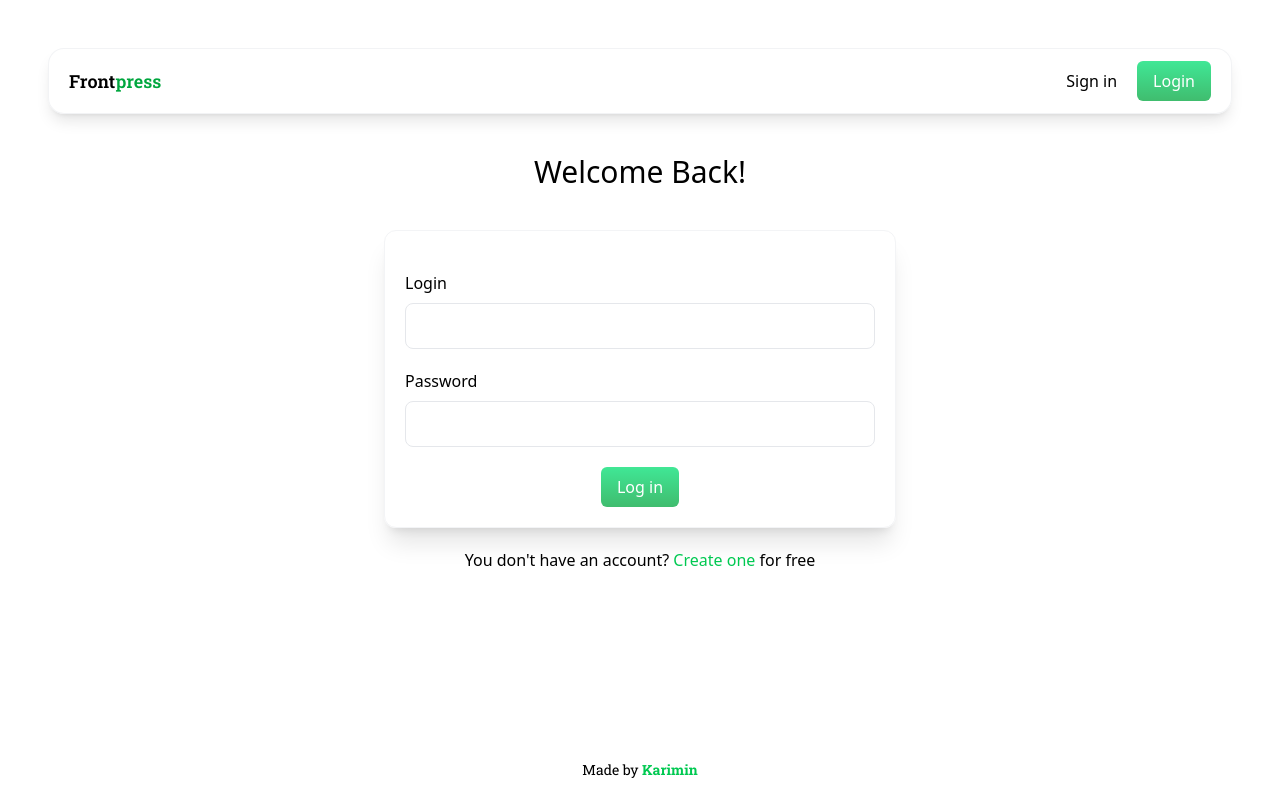
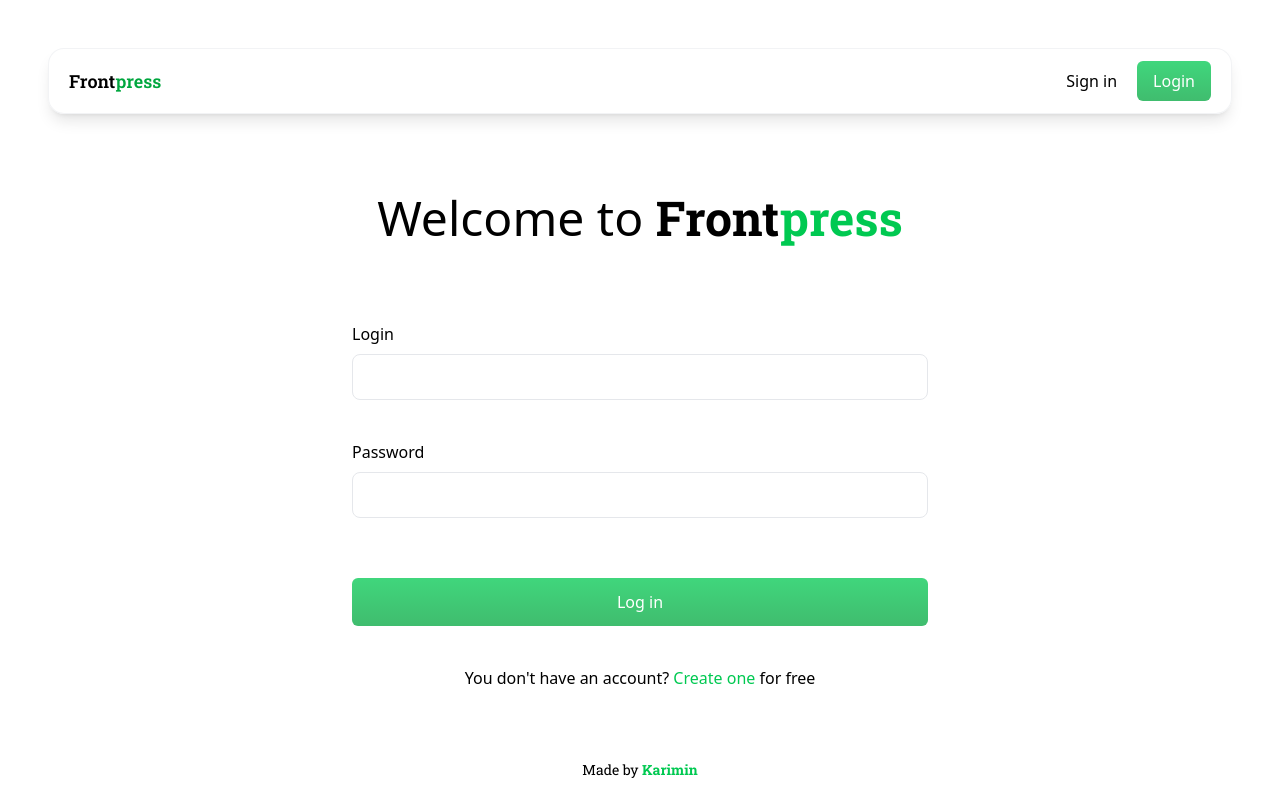
Before and after one commit to KariminK/frontpress, a React (Vite) app: page / in a window 1280 px wide. Built offline with nearby package versions, Linux system fonts and the light colour scheme.

Commit message:
remade login form styles

```diff
--- a/src/components/Form/FormInput.tsx
+++ b/src/components/Form/FormInput.tsx
@@ -6,7 +6,7 @@ interface FormInputProps {
 
 const FormInput = ({ label, id, name }: FormInputProps) => {
   return (
-    <div className="my-5">
+    <div className="my-10">
       <label className="capitalize" htmlFor={id}>
         {label}
       </label>
--- a/src/layouts/LoginLayout.tsx
+++ b/src/layouts/LoginLayout.tsx
@@ -4,8 +4,13 @@ const LoginLayout = () => {
   return (
     <>
       <Navbar />
-      <h1 className="my-10 text-3xl text-center">Welcome Back!</h1>
-      <div className="max-w-lg p-5 mx-auto border border-gray-100 shadow-xl rounded-xl">
+      <h1 className="my-20 text-5xl text-center">
+        Welcome to{" "}
+        <b className="font-roboto-slab">
+          Front<span className="text-green-500">press</span>
+        </b>
+      </h1>
+      <div className="max-w-xl mx-auto">
         <LoginForm />
       </div>
       <p className="mt-5 text-center">
--- a/src/modules/LoginForm.tsx
+++ b/src/modules/LoginForm.tsx
@@ -4,14 +4,12 @@ const LoginForm = () => {
   return (
     <form action="">
       <FormInput label="Login" id="login_input" name="login" />
-      <FormInput label="password" id="login_input" name="login" />
-      <div className="flex justify-center">
-        <input
-          type="submit"
-          value="Log in"
-          className="px-4 py-2 text-white rounded-md cursor-pointer bg-linear-180 from-green-400/75 to-green-600/75"
-        />
-      </div>
+      <FormInput label="password" id="password_input" name="password" />
+      <input
+        type="submit"
+        value="Log in"
+        className="px-4 my-5 py-3 w-full text-white rounded-md cursor-pointer bg-linear-180 from-green-500/75 to-green-600/75"
+      />
     </form>
   );
 };
--- a/src/modules/Navbar.tsx
+++ b/src/modules/Navbar.tsx
@@ -10,7 +10,7 @@ const Navbar = () => {
         <li className="">
           <a href="./sign-in">Sign in</a>
         </li>
-        <li className="px-4 py-2 rounded-md bg-linear-180 from-green-400/75 to-green-600/75">
+        <li className="px-4 py-2 rounded-md bg-linear-180 from-green-500/75 to-green-600/75">
           <a href="./login" className="text-white">
             Login
           </a>
```
